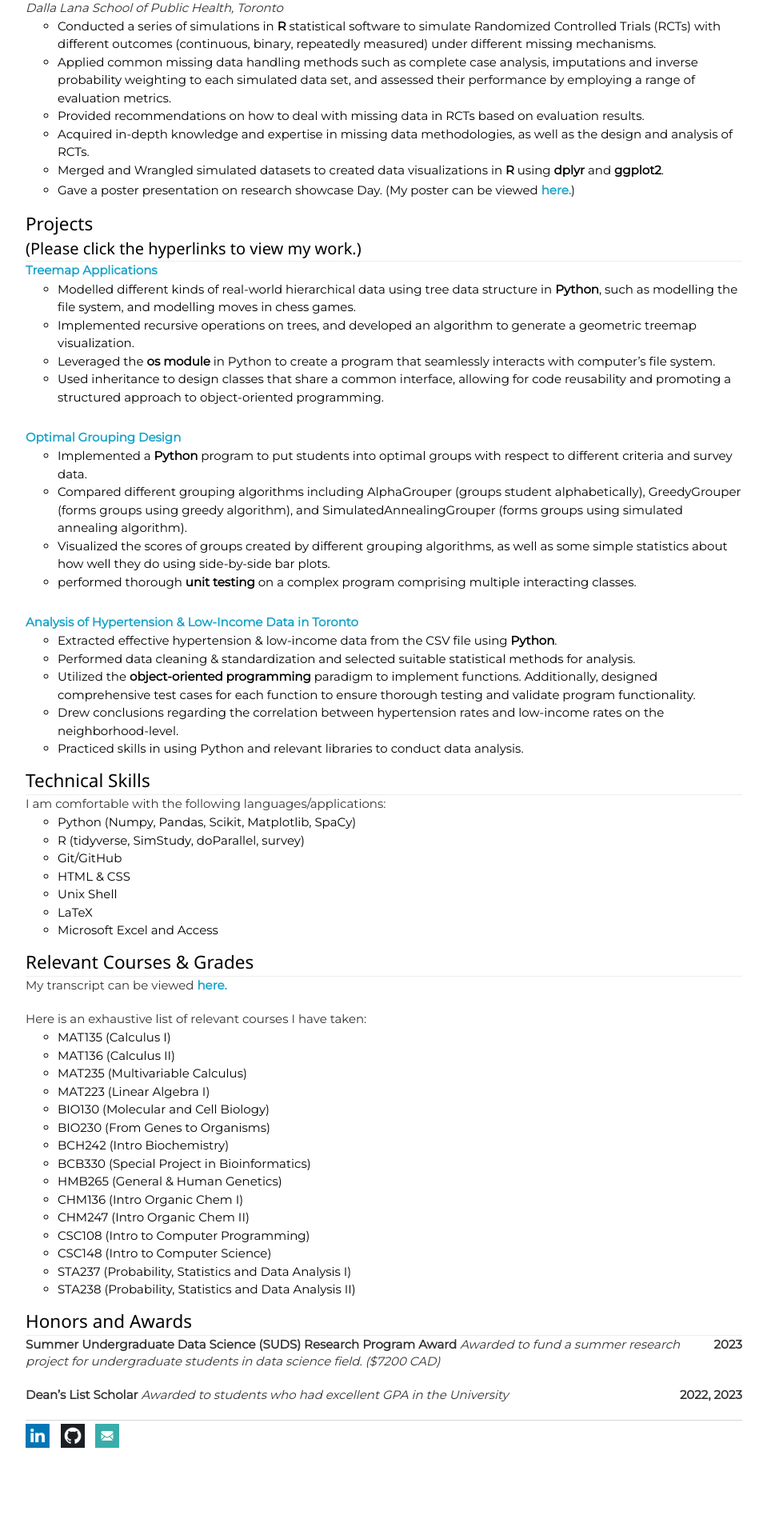
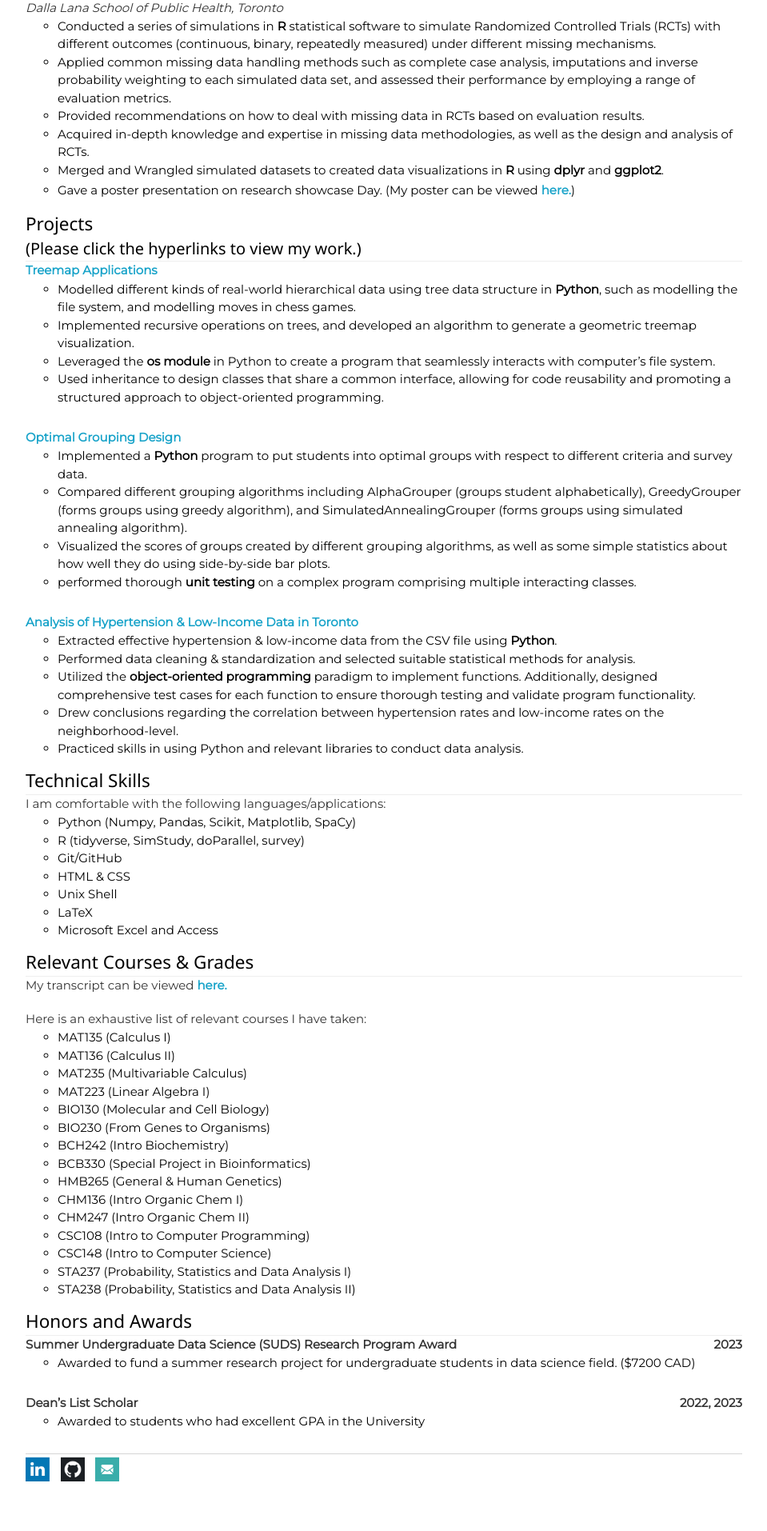
Before and after one commit to Bilin22/Bilin22.github.io, a Jekyll site: the page built from cv.md, in a window 1280 px wide. Shown: the part 686-2600 px from the top of the page at 80% size, without its empty margins (160-1119 px from the left). Built offline with Jekyll 4.4.1, drawn with Linux system fonts in a browser that asks for light colours; before the commit the page ends 2558 px from its top, so only the background shows below that.

Commit message:
update cv

```diff
--- a/cv.md
+++ b/cv.md
@@ -124,7 +124,8 @@
 <p style = "float:right;"><b>2023</b></p>
 
 **Summer Undergraduate Data Science (SUDS) Research Program Award**
-*Awarded to fund a summer research project for undergraduate students in data science field. ($7200 CAD)*
+
+* Awarded to fund a summer research project for undergraduate students in data science field. ($7200 CAD)
 
 &nbsp;
 
@@ -132,6 +133,7 @@
 
 
 **Dean’s List Scholar**
-*Awarded to students who had excellent GPA in the University*
+
+* Awarded to students who had excellent GPA in the University
 
 &nbsp;
```
